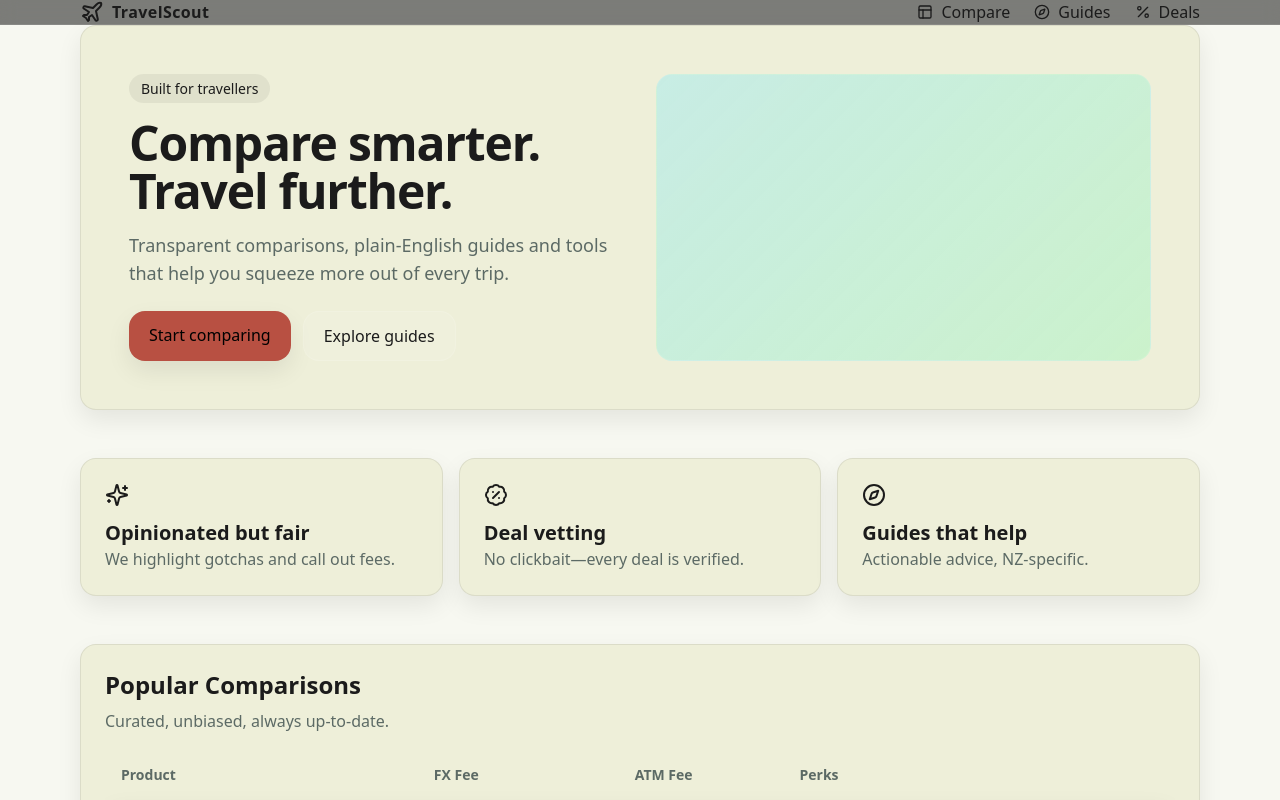
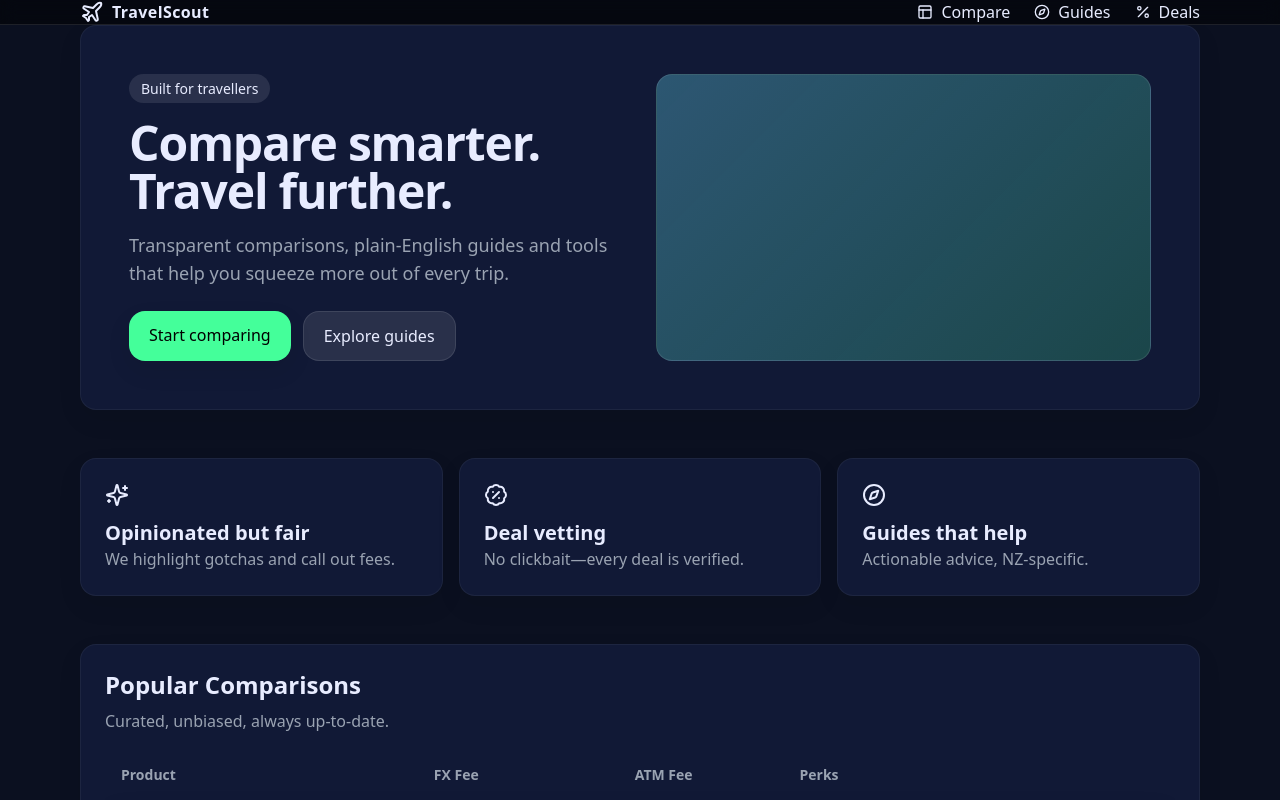
Before and after one commit to BrettWS2025/travelscout, a Next.js app: page / in a window 1280 px wide. Shown: the top 800 px of the page. Built offline with nearby package versions, Linux system fonts and the light colour scheme.

Commit message:
Update globals.css

```diff
--- a/styles/globals.css
+++ b/styles/globals.css
@@ -3,13 +3,12 @@
 @tailwind utilities;
 
 :root {
-  /* Light theme from #E7E8D1 (neutral), #A7BEAE (accent), #B85042 (brand) */
-  --bg: #F7F8F1;      /* soft pebble */
-  --card: #EEEFD9;    /* slightly deeper surface */
-  --text: #1B1B1B;
-  --muted: #5C6A65;   /* sage-muted */
-  --accent: #A7BEAE;  /* sage */
-  --brand: #B85042;   /* brick red */
+  --bg: #0b1020;
+  --card: #111936;
+  --text: #e8ecff;
+  --muted: #9aa3b2;
+  --accent: #6ee7ff;
+  --brand: #44ff9a;
 }
 
 html, body, #__next { height: 100%; }
@@ -25,7 +24,7 @@ body {
 
 .card {
   background: var(--card);
-  border: 1px solid rgba(0,0,0,0.08);
+  border: 1px solid rgba(255,255,255,0.05);
   border-radius: 1rem;
   box-shadow: 0 10px 25px rgba(0,0,0,0.08);
 }
@@ -37,7 +36,7 @@ body {
   padding: 0.25rem 0.75rem;
   border-radius: 9999px;
   font-size: 0.875rem;
-  background: rgba(0,0,0,0.06);
+  background: rgba(255,255,255,0.10);
 }
 
 .link {
```
